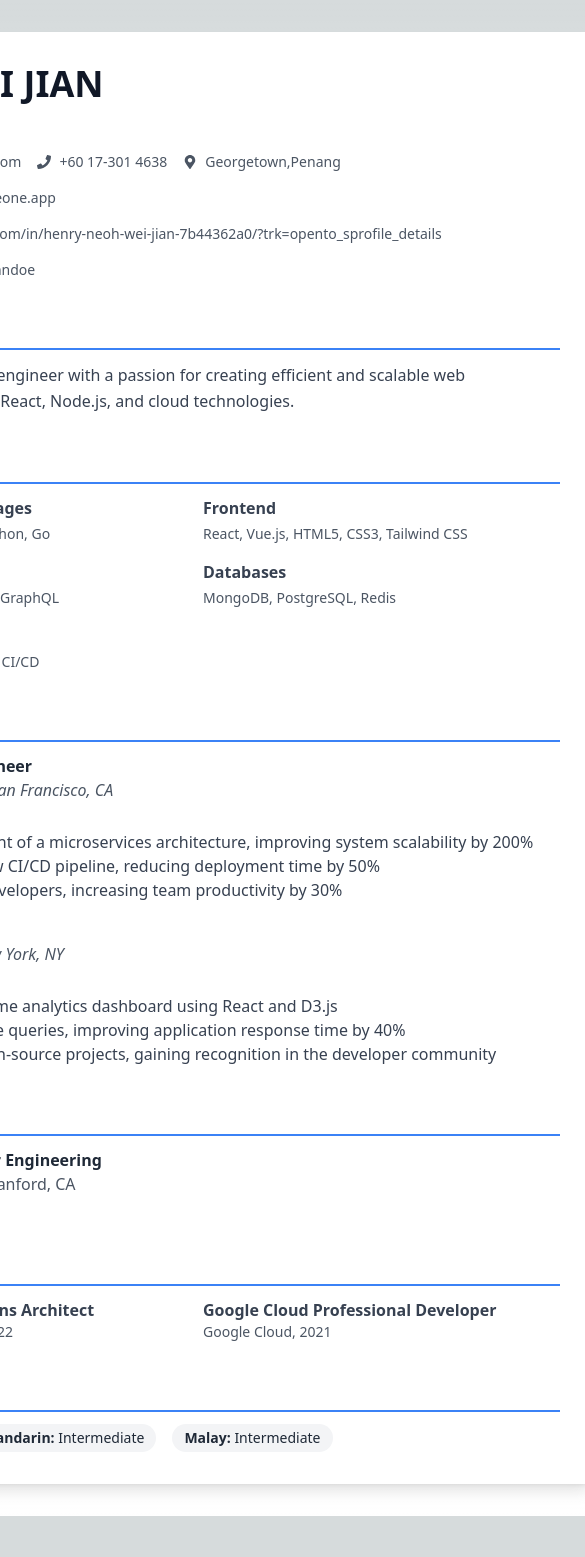
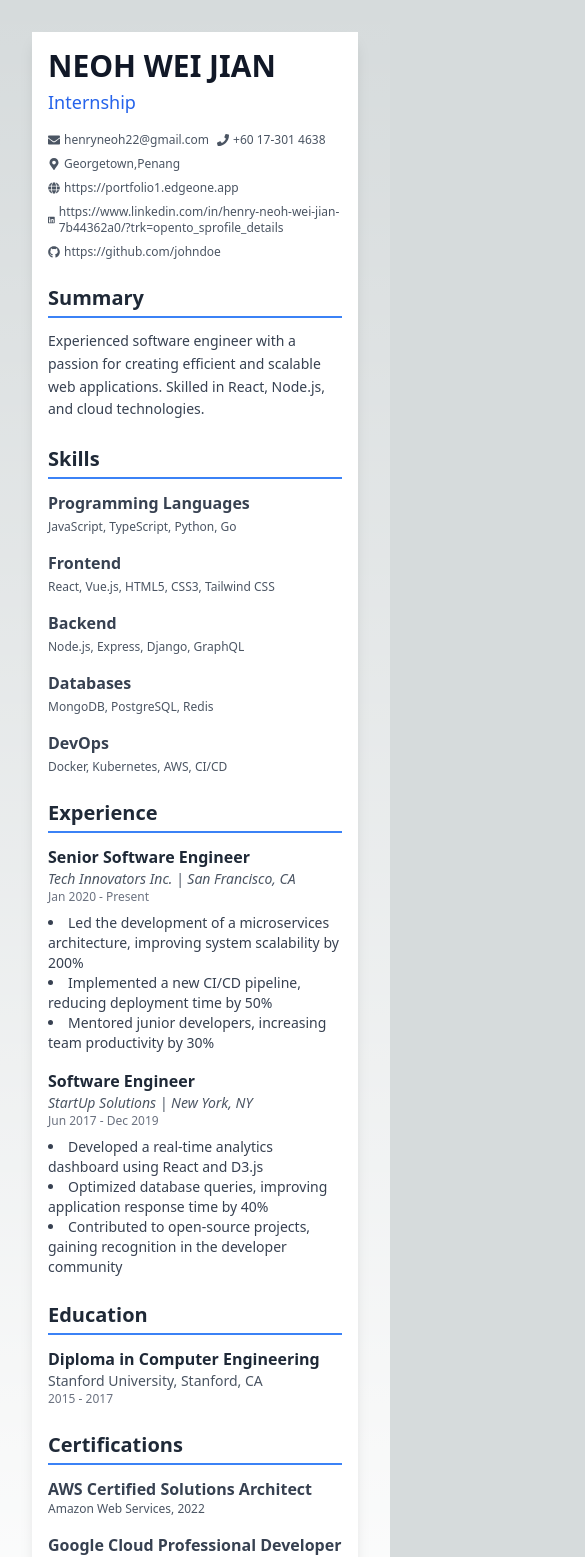
Before and after one commit to Afp123r/technical-resume, a Next.js app: page / in a window 390 px wide. Shown: the top 1557 px of the page, 585 px wide, since content can reach past the window. Before the commit the page ends 1516 px from the top, so only its background shows below. Built offline with nearby package versions, Linux system fonts and the light colour scheme.

Commit message:
Update Resume.tsx

```diff
--- a/app/components/Resume.tsx
+++ b/app/components/Resume.tsx
@@ -14,56 +14,56 @@ interface ResumeProps {
 
 export default function Resume({ data }: ResumeProps) {
   return (
-    <div className="w-[210mm] min-h-[297mm] bg-white text-gray-800 p-8 shadow-lg font-sans">
-      <header className="mb-8">
-        <h1 className="text-4xl font-bold text-gray-900">{data.name}</h1>
-        <p className="mt-1 text-xl text-blue-600">{data.title}</p>
-        <div className="flex flex-wrap gap-4 mt-4 text-sm text-gray-600">
+    <div className="w-full max-w-[210mm] min-h-[297mm] bg-white text-gray-800 p-4 md:p-8 shadow-lg font-sans mx-auto">
+      <header className="mb-6 md:mb-8">
+        <h1 className="text-3xl md:text-4xl font-bold text-gray-900">{data.name}</h1>
+        <p className="mt-1 text-lg md:text-xl text-blue-600">{data.title}</p>
+        <div className="flex flex-wrap gap-2 md:gap-4 mt-4 text-xs md:text-sm text-gray-600">
           <div className="flex items-center">
-            <FaEnvelope className="mr-2" />
-            {data.email}
+            <FaEnvelope className="mr-1 md:mr-2" />
+            <span className="break-all">{data.email}</span>
           </div>
           <div className="flex items-center">
-            <FaPhone className="mr-2" />
+            <FaPhone className="mr-1 md:mr-2" />
             {data.phone}
           </div>
           <div className="flex items-center">
-            <FaMapMarkerAlt className="mr-2" />
+            <FaMapMarkerAlt className="mr-1 md:mr-2" />
             {data.location}
           </div>
           <div className="flex items-center">
-            <FaGlobe className="mr-2" />
-            {data.website}
+            <FaGlobe className="mr-1 md:mr-2" />
+            <span className="break-all">{data.website}</span>
           </div>
           <div className="flex items-center">
-            <FaLinkedin className="mr-2" />
-            {data.linkedin}
+            <FaLinkedin className="mr-1 md:mr-2" />
+            <span className="break-all">{data.linkedin}</span>
           </div>
           <div className="flex items-center">
-            <FaGithub className="mr-2" />
-            {data.github}
+            <FaGithub className="mr-1 md:mr-2" />
+            <span className="break-all">{data.github}</span>
           </div>
         </div>
       </header>
 
-      <section className="mb-8">
-        <h2 className="pb-1 mb-3 text-2xl font-semibold text-gray-800 border-b-2 border-blue-500">
+      <section className="mb-6 md:mb-8">
+        <h2 className="pb-1 mb-3 text-xl md:text-2xl font-semibold text-gray-800 border-b-2 border-blue-500">
           Summary
         </h2>
-        <p className="leading-relaxed text-gray-700">{data.summary}</p>
+        <p className="leading-relaxed text-sm md:text-base text-gray-700">{data.summary}</p>
       </section>
 
-      <section className="mb-8">
-        <h2 className="pb-1 mb-3 text-2xl font-semibold text-gray-800 border-b-2 border-blue-500">
+      <section className="mb-6 md:mb-8">
+        <h2 className="pb-1 mb-3 text-xl md:text-2xl font-semibold text-gray-800 border-b-2 border-blue-500">
           Skills
         </h2>
-        <div className="grid grid-cols-2 gap-4">
+        <div className="grid grid-cols-1 md:grid-cols-2 gap-4">
           {data.skills.map((skillGroup, index) => (
             <div key={index}>
               <h3 className="mb-1 font-semibold text-gray-700">
                 {skillGroup.category}
               </h3>
-              <p className="text-sm text-gray-600">
+              <p className="text-xs md:text-sm text-gray-600">
                 {skillGroup.items.join(', ')}
               </p>
             </div>
@@ -71,18 +71,18 @@ export default function Resume({ data }: ResumeProps) {
         </div>
       </section>
 
-      <section className="mb-8">
-        <h2 className="pb-1 mb-3 text-2xl font-semibold text-gray-800 border-b-2 border-blue-500">
+      <section className="mb-6 md:mb-8">
+        <h2 className="pb-1 mb-3 text-xl md:text-2xl font-semibold text-gray-800 border-b-2 border-blue-500">
           Experience
         </h2>
         {data.experience.map((job, index) => (
           <div key={index} className="mb-4">
             <h3 className="font-semibold text-gray-800">{job.title}</h3>
-            <p className="italic text-gray-600">
+            <p className="italic text-sm md:text-base text-gray-600">
               {job.company} | {job.location}
             </p>
-            <p className="text-sm text-gray-500">{job.date}</p>
-            <ul className="mt-2 text-gray-700 list-disc list-inside">
+            <p className="text-xs md:text-sm text-gray-500">{job.date}</p>
+            <ul className="mt-2 text-sm md:text-base text-gray-700 list-disc list-inside">
               {job.achievements.map((achievement, idx) => (
                 <li key={idx}>{achievement}</li>
               ))}
@@ -91,30 +91,30 @@ export default function Resume({ data }: ResumeProps) {
         ))}
       </section>
 
-      <section className="mb-8">
-        <h2 className="pb-1 mb-3 text-2xl font-semibold text-gray-800 border-b-2 border-blue-500">
+      <section className="mb-6 md:mb-8">
+        <h2 className="pb-1 mb-3 text-xl md:text-2xl font-semibold text-gray-800 border-b-2 border-blue-500">
           Education
         </h2>
         {data.education.map((edu, index) => (
           <div key={index} className="mb-2">
             <h3 className="font-semibold text-gray-800">{edu.degree}</h3>
-            <p className="text-gray-600">
+            <p className="text-sm md:text-base text-gray-600">
               {edu.school}, {edu.location}
             </p>
-            <p className="text-sm text-gray-500">{edu.date}</p>
+            <p className="text-xs md:text-sm text-gray-500">{edu.date}</p>
           </div>
         ))}
       </section>
 
-      <section className="mb-8">
-        <h2 className="pb-1 mb-3 text-2xl font-semibold text-gray-800 border-b-2 border-blue-500">
+      <section className="mb-6 md:mb-8">
+        <h2 className="pb-1 mb-3 text-xl md:text-2xl font-semibold text-gray-800 border-b-2 border-blue-500">
           Certifications
         </h2>
-        <div className="grid grid-cols-2 gap-4">
+        <div className="grid grid-cols-1 md:grid-cols-2 gap-4">
           {data.certifications.map((cert, index) => (
             <div key={index}>
               <h3 className="font-semibold text-gray-700">{cert.name}</h3>
-              <p className="text-sm text-gray-600">
+              <p className="text-xs md:text-sm text-gray-600">
                 {cert.issuer}, {cert.date}
               </p>
             </div>
@@ -123,14 +123,14 @@ export default function Resume({ data }: ResumeProps) {
       </section>
 
       <section>
-        <h2 className="pb-1 mb-3 text-2xl font-semibold text-gray-800 border-b-2 border-blue-500">
+        <h2 className="pb-1 mb-3 text-xl md:text-2xl font-semibold text-gray-800 border-b-2 border-blue-500">
           Languages
         </h2>
-        <div className="flex flex-wrap gap-4">
+        <div className="flex flex-wrap gap-2 md:gap-4">
           {data.languages.map((lang, index) => (
             <div
               key={index}
-              className="px-3 py-1 text-sm bg-gray-100 rounded-full"
+              className="px-2 md:px-3 py-1 text-xs md:text-sm bg-gray-100 rounded-full"
             >
               <span className="font-semibold">{lang.language}:</span>{' '}
               {lang.proficiency}
```
